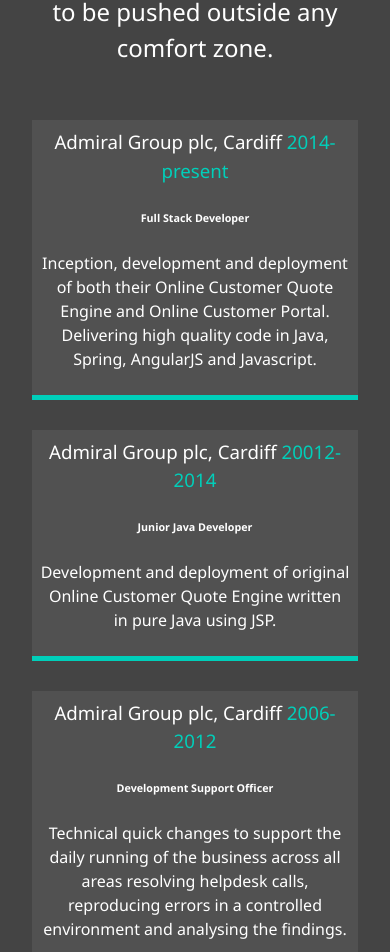
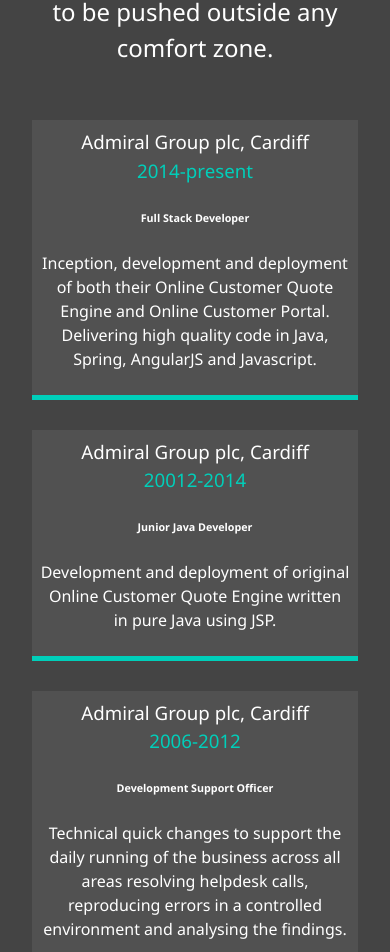
Before and after one commit to AndrewEllis-Moseley/Web-Portfolio, a website: page dist/about.html in a window 390 px wide. Shown: the part 1556-2508 px from the top of the page. Drawn offline with Linux system fonts and the light colour scheme.

Commit message:
Moved date range into block to appear under company name in mobile view

```diff
--- a/scss/_mobile.scss
+++ b/scss/_mobile.scss
@@ -85,4 +85,12 @@
   .projects {
     grid-template-columns: 1fr;
   }
+
+  .job-1,
+  .job-2,
+  .job-3 {
+    span {
+      display: block;
+    }
+  }
 }
```
Also changed, not shown: dist/css/main.css.
